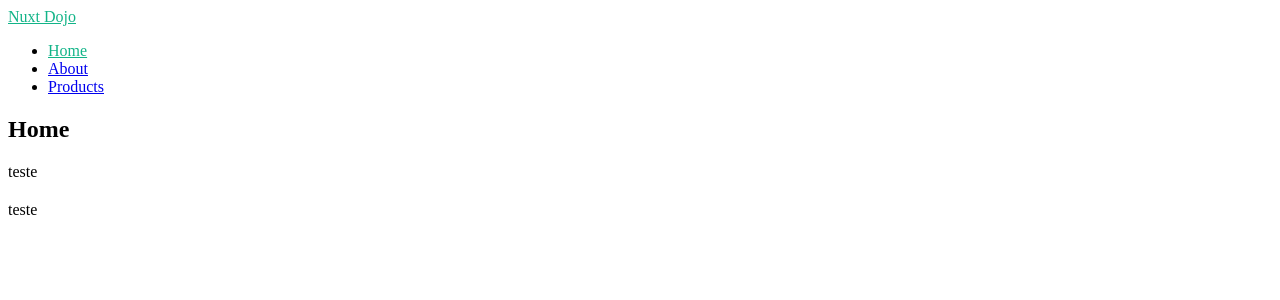
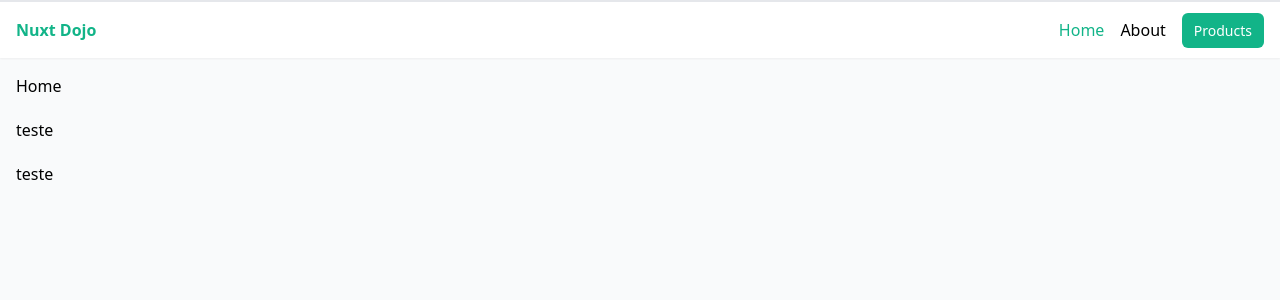
Before and after one commit to dev-mariana/nuxt-dojo, a Nuxt app: page / in a window 1280 px wide. Shown: the top 300 px of the page. Built offline with nearby package versions, Linux system fonts and the light colour scheme.

Commit message:
feat: add tailwind css

```diff
--- /dev/null
+++ b/assets/css/tailwind.css
@@ -0,0 +1,13 @@
+@tailwind base;
+@tailwind components;
+@tailwind utilities;
+
+body {
+  @apply bg-gray-50;
+}
+
+@layer components {
+  .btn {
+    @apply bg-[#12b488] text-white px-3 py-2 rounded-md text-sm text-white;
+  }
+}
--- a/layouts/default.vue
+++ b/layouts/default.vue
@@ -1,9 +1,9 @@
 <template>
   <div>
-    <header>
-      <nav>
-        <NuxtLink to="/">Nuxt Dojo</NuxtLink>
-        <ul>
+    <header class="shadow-sm bg-white">
+      <nav class="container mx-auto p-4 flex justify-between border-t-2">
+        <NuxtLink to="/" class="font-bold">Nuxt Dojo</NuxtLink>
+        <ul class="flex gap-4">
           <li>
             <NuxtLink to="/">Home</NuxtLink>
           </li>
@@ -11,13 +11,13 @@
             <NuxtLink to="/about">About</NuxtLink>
           </li>
           <li>
-            <NuxtLink to="/products">Products</NuxtLink>
+            <NuxtLink to="/products" class="btn">Products</NuxtLink>
           </li>
         </ul>
       </nav>
     </header>
 
-    <div>
+    <div class="container mx-auto p-4">
       <slot />
     </div>
   </div>
--- a/layouts/products.vue
+++ b/layouts/products.vue
@@ -1,17 +1,17 @@
 <template>
   <div>
-    <header>
-      <nav>
-        <NuxtLink to="/products">Nuxt Dojo</NuxtLink>
+    <header class="shadow-sm bg-white">
+      <nav class="container mx-auto p-4">
+        <NuxtLink to="/products" class="font-bold">Nuxt Dojo Merch</NuxtLink>
       </nav>
     </header>
 
-    <div>
+    <div class="container mx-auto p-4">
       <slot />
     </div>
 
-    <footer>
-      <ul>
+    <footer class="container mx-auto p-4 flex justify-between border-t-2">
+      <ul class="flex gap-4">
         <li>
           <NuxtLink to="/">Home</NuxtLink>
         </li>
--- a/nuxt.config.ts
+++ b/nuxt.config.ts
@@ -1,4 +1,5 @@
 // https://nuxt.com/docs/api/configuration/nuxt-config
 export default defineNuxtConfig({
-  devtools: { enabled: true }
-})
+  devtools: { enabled: true },
+  modules: ["@nuxtjs/tailwindcss"],
+});
--- a/package.json
+++ b/package.json
@@ -10,6 +10,7 @@
   },
   "devDependencies": {
     "@nuxt/devtools": "latest",
+    "@nuxtjs/tailwindcss": "^6.8.0",
     "@types/node": "^18",
     "nuxt": "^3.6.1"
   }
```
Also changed, not shown: 1 other file (tests, documents, lock files or other folders).
